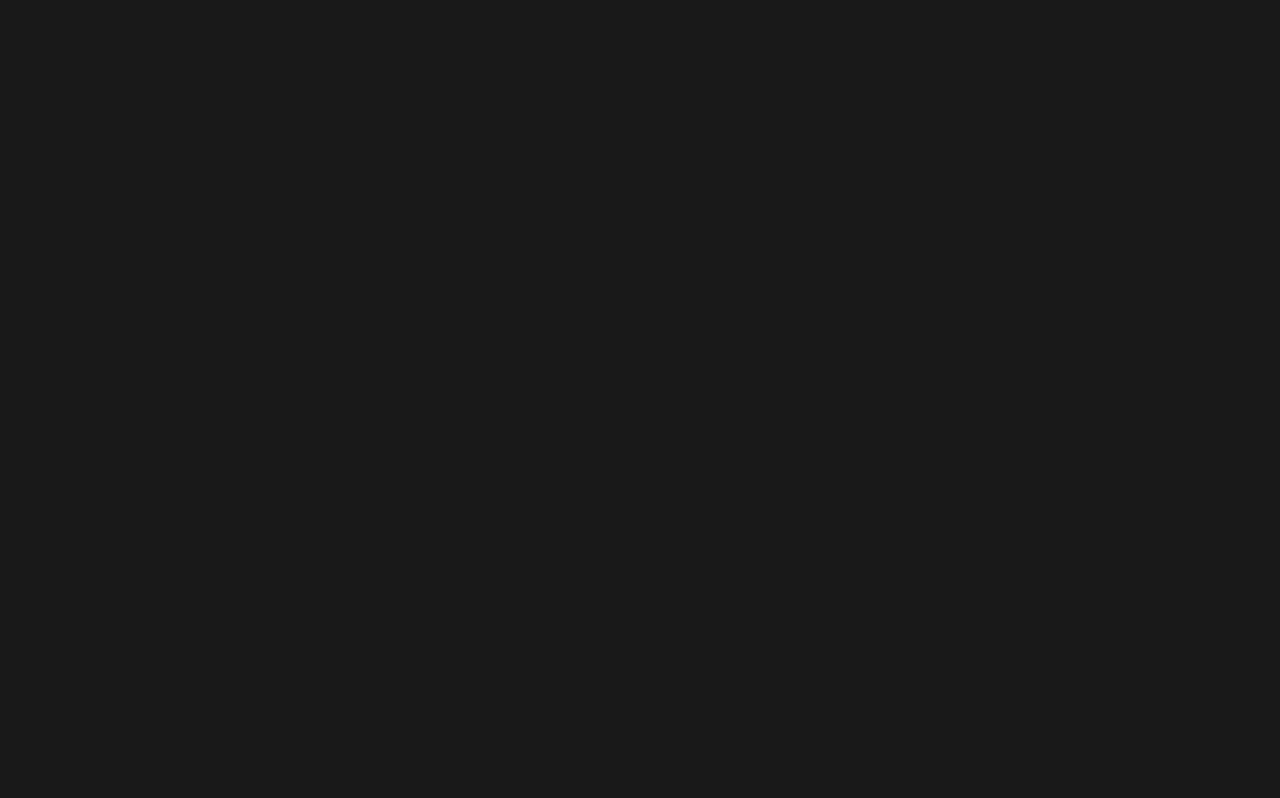
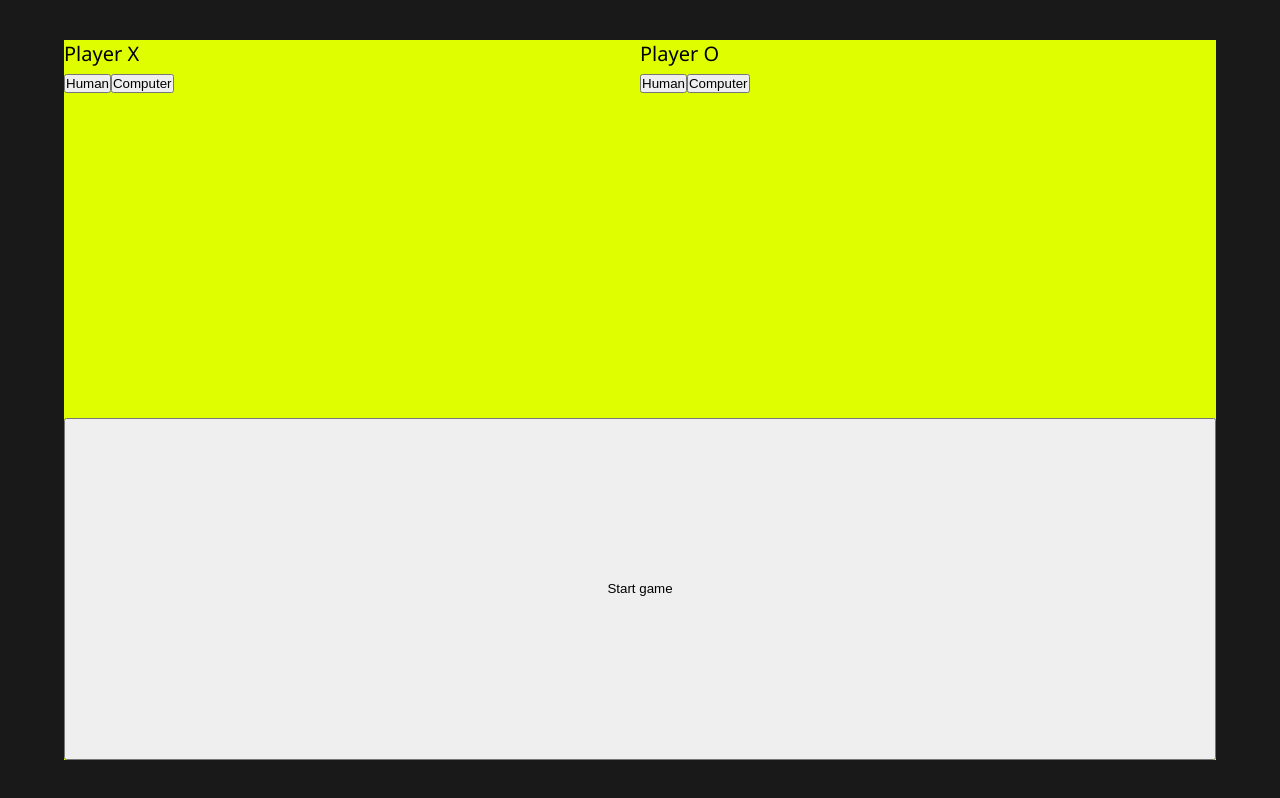
Before and after one commit to sevleo/TOP-TicTacToe, a plain HTML site: page index.html in a window 1280 px wide. Drawn offline with Linux system fonts and the light colour scheme.

Commit message:
Add comments in JS

```diff
--- a/scripts.js
+++ b/scripts.js
@@ -1,5 +1,126 @@
+
+// Game core object
+const game = (function () {
+    let player1 = {
+        'name': 'Player X',
+    }
+    let player2 = {
+        'name': 'Player O',
+    }
+
+    // Draw "settings-container" div and its children
+    // Run at the page load
+    const show_game_settings = () => {
+        main_container = document.querySelector('#main-container');
+
+        // Draw settings-container div
+        settings_container = document.createElement('div');
+        settings_container.classList.add('settings-container');
+        main_container.append(settings_container);
+
+        // Draw player-selction-area div
+        player_selection_area = document.createElement('div');
+        player_selection_area.classList.add('player-selection-area');
+        settings_container.append(player_selection_area);
+
+        // Draw player-selection one div
+        player1_settings = document.createElement('div');
+        player1_settings.classList.add('player-selection', 'one');
+        player_selection_area.append(player1_settings);
+        fill_player_selection(player1_settings, "Player X");
+
+        // Draw player-selection two div
+        player2_settings = document.createElement('div');
+        player2_settings.classList.add('player-selection', 'two');
+        player_selection_area.append(player2_settings);
+        fill_player_selection(player2_settings, "Player O");
+
+        // Draw insides of player-selection-one/two div
+        function fill_player_selection(player_settings_div, player_object) {
+            player_name = document.createElement('p');
+
+            // Draw player name
+            player_name.textContent = player_object;
+            player_settings_div.append(player_name);
+
+            // Draw "Human" player option
+            human_option = document.createElement('button');
+            human_option.textContent = 'Human';
+            player_settings_div.append(human_option);
+            human_option.addEventListener('click', () => {
+                hide_difficulty();
+            });
+
+            // Draw "Computer" player option
+            computer_option = document.createElement('button');
+            computer_option.textContent = 'Computer';
+            player_settings_div.append(computer_option);
+            computer_option.addEventListener('click', () => {
+                show_difficulty();
+            });
+
+            // Show difficulty settings for "Computer" player option
+            function show_difficulty() {
+                easy = document.createElement('div');
+                easy.textContent = 'Easy';
+                player_settings_div.append(easy);
+
+                medium = document.createElement('div');
+                medium.textContent = 'Medium';
+                player_settings_div.append(medium);
+
+                hard = document.createElement('div');
+                hard.textContent = 'Hard';
+                player_settings_div.append(hard);
+            }
+
+            // Hide difficulty settings when "Computer" player option is
+            // no longer selected
+            function hide_difficulty() {
+                console.log('test');
+            }
+        };
+
+
+        // Draw start-button
+        start_game_button = document.createElement('button');
+        start_game_button.classList.add('start-button');
+        start_game_button.textContent = 'Start game';
+        settings_container.append(start_game_button);
+
+        start_game_button.addEventListener('click', function () {
+            hide_game_settings();
+        });
+
+        // Hide gameboard tiles when show_game_settings is called
+        gameBoard.hide_tiles();
+    }
+
+    // Hides game settings, invoked by clicking at "start-button"
+    const hide_game_settings = () => {
+        settings_container = document.querySelector('.settings-container');
+        settings_container.remove();
+
+        gameBoard.create_tiles();
+        gameBoard.show_tiles();
+    }
+
+    return {
+        show_game_settings,
+        hide_game_settings,
+        player1,
+        player2,
+    }
+})();
+
+
+// Object to control behavior of gameboard
 const gameBoard = (function () {
-    let tiles = [
+    let tiles = [];
+
+    // Fill "tiles" array with tiles objects
+    const create_tiles = () => {
+        new_tiles = [
             {
                 tile_num: 1,
                 tile_row: 1,
@@ -53,42 +174,69 @@ const gameBoard = (function () {
                 tile_num: 8,
                 tile_row: 3,
                 tile_column: 2,
-            value: 'empty',
+                value: 'x',
             },
 
             {
                 tile_num: 9,
                 tile_row: 3,
                 tile_column: 3,
-            value: 'empty',
+                value: 'o',
             },
-    ]
+        ];
+        tiles = new_tiles;
+    };
 
+    // Add gameboard and tiles to DOM
     const show_tiles = () => {
-        // console.log(tiles)
         main_container = document.querySelector('#main-container');
+
+        // Draw gameboard
+        gameboard_container = document.createElement('div');
+        gameboard_container.classList.add('gameboard-container');
+        main_container.append(gameboard_container);
+
+        // Draw tiles
         tiles.forEach((element) => {
             let div = document.createElement('div');
             div.classList.add('tile');
             div.setAttribute('tile_num', element.tile_num);
             div.setAttribute('tile_row', element.tile_row);
             div.setAttribute('tile_column', element.tile_column);
-            main_container.append(div);
+            div.setAttribute('value', element.value);
+            gameboard_container.append(div);
         });
-    }
+    };
 
+    // Remove gameboard and tiles from DOM
     const hide_tiles = () => {
+
+        // Remove tiles from DOM
         tiles = document.querySelectorAll('.tile');
         tiles.forEach((element) => {
             element.remove();
         });
+
+        // Remove gameboard from DOM
+        gameboard_container = document.querySelector('.gameboard-container');
+        if (gameboard_container) {
+            gameboard_container.remove();
         }
+    };
+
+    // Log tiles object to console for testing purposes
+    const log_tiles = () => {
+        console.log(tiles);
+    };
+
 
     return {
+        create_tiles,
         show_tiles,
         hide_tiles,
+        log_tiles,
     }
 })();
 
-// gameBoard.show_tiles()
-// gameBoard.hide_tiles()
+// Draw "settings-container" div and its children
+game.show_game_settings();
--- a/styles.css
+++ b/styles.css
@@ -22,16 +22,42 @@ body {
 }
 
 .main-container {
-    height: 70%;
+    height: 100%;
+    width: 100%;
+    display: flex;
+    justify-content: center;
+    align-items: center;
+}
+
+.settings-container {
+    width: 90%;
+    height: 90%;
+    background-color: rgb(223 255 0);
+    display: grid;
+}
+
+.player-selection-area {
+    display: grid;
+    grid-template-columns: 1fr 1fr;
+    grid-template-rows: 1fr;
+}
+
+
+
+
+
+
+.gameboard-container {
     min-height: 250px;
     aspect-ratio: 1/1;
+    height: 70%;
+    background-color: rgb(223 255 0);
     display: grid;
     gap: 10px;
     grid-template-rows: 1fr 1fr 1fr;
     grid-template-columns: 1fr 1fr 1fr;
 }
 
-
 .tile {
     background-color: antiquewhite;
 }
```
Also changed, not shown: 1 other file. Lines whose indentation alone changed are shown as unchanged.
